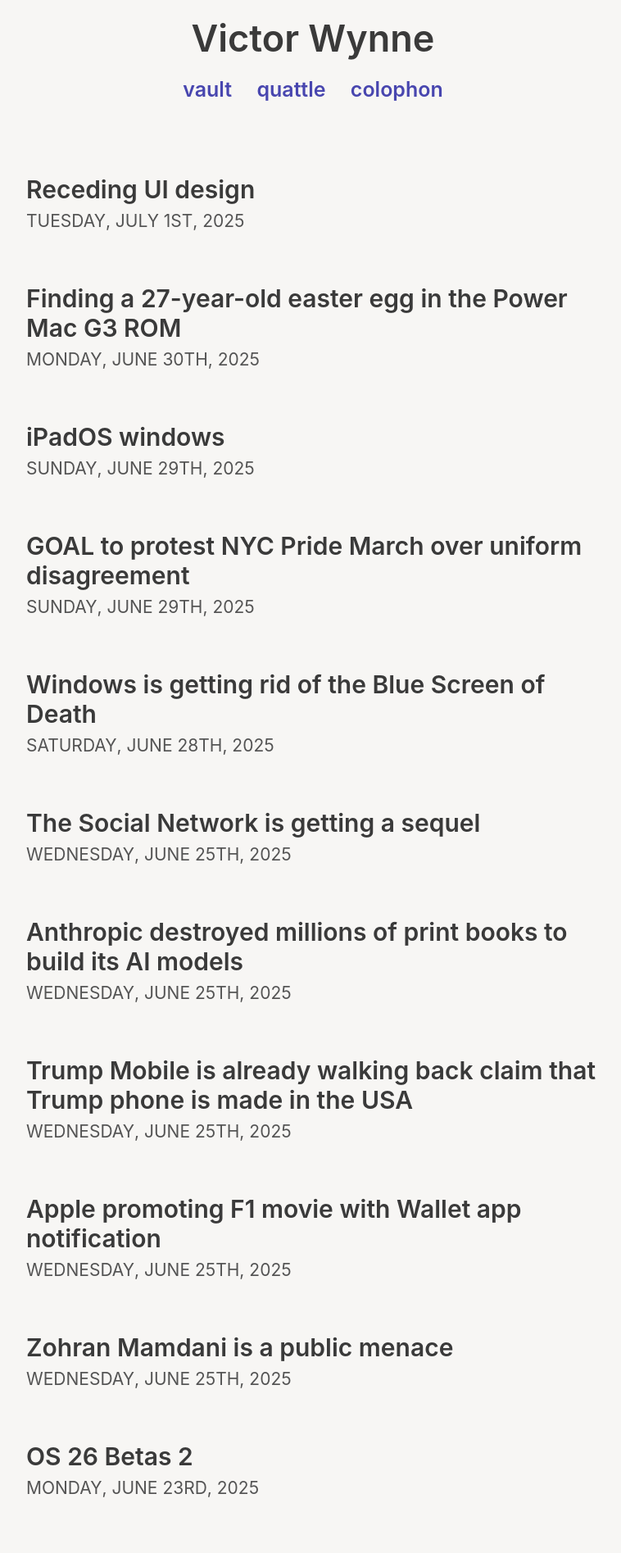
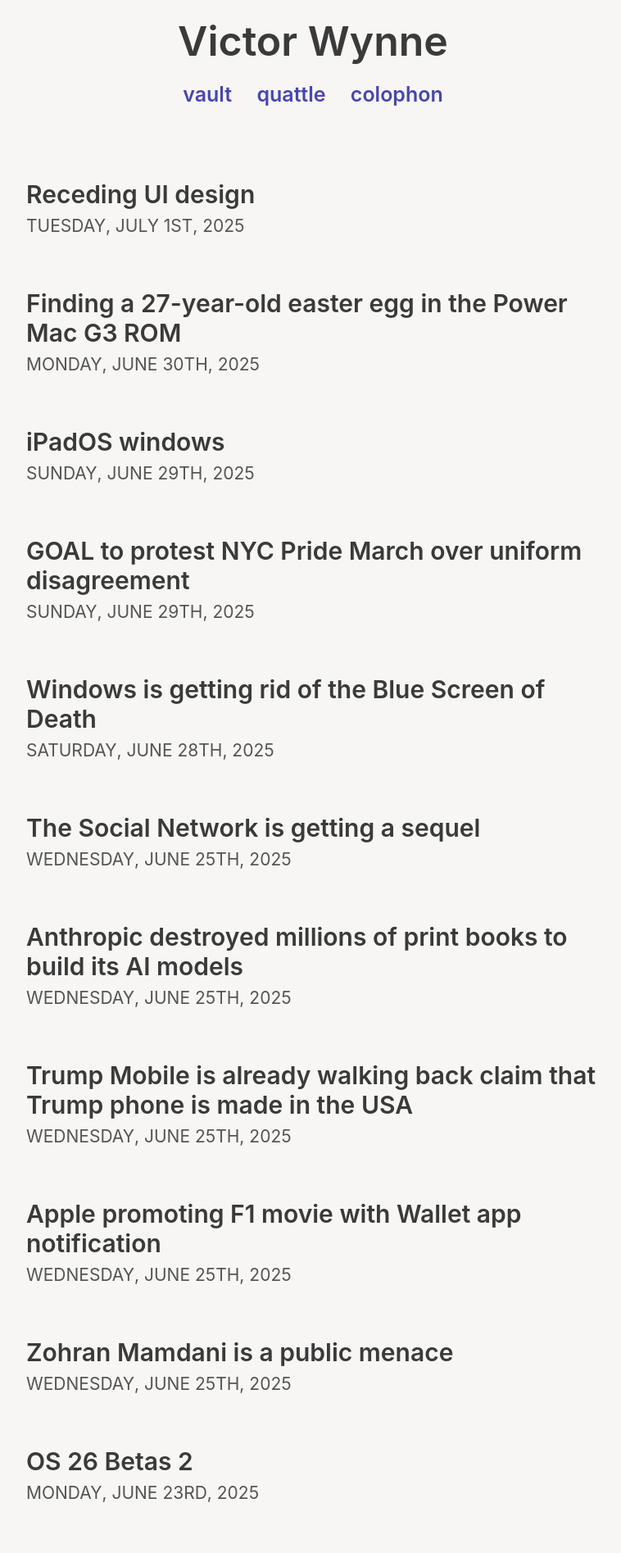
Before and after one commit to victorwynne/victorwynne, a Jekyll site: the page built from index.html, in a window 1280 px wide. Shown: the top 1895 px of the page at 82% size, without its empty margins (258-1016 px from the left). Built offline with Jekyll 4.4.1, drawn with Linux system fonts in a browser that asks for light colours.

Commit message:
_masthead.scss

```diff
--- a/_sass/_masthead.scss
+++ b/_sass/_masthead.scss
@@ -14,7 +14,7 @@
   padding-left: 0px;
   padding-right: 0px;
   padding-bottom: 0px;
-  font-size: 225%;
+  font-size: 250%;
 
   @media (prefers-color-scheme: light) {
   color: $light-scheme-text;
```
